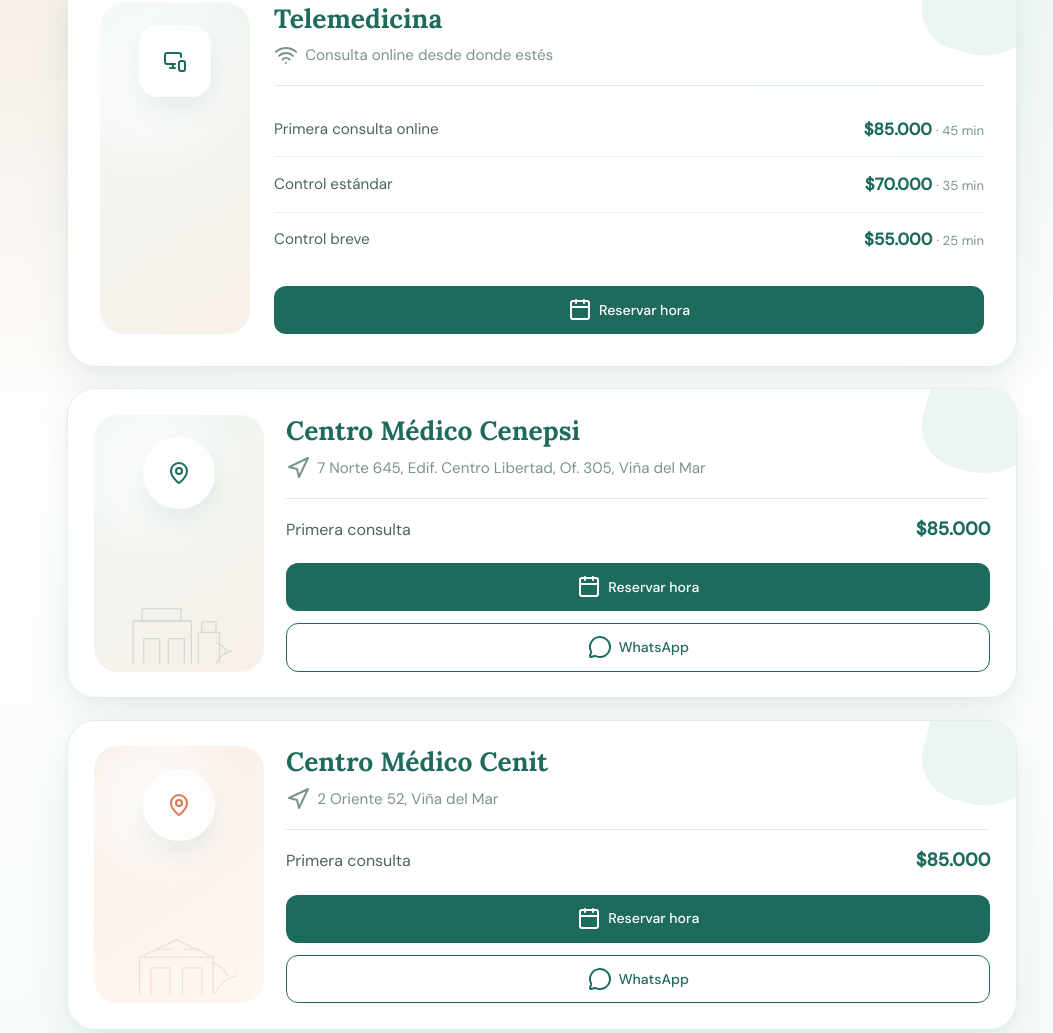
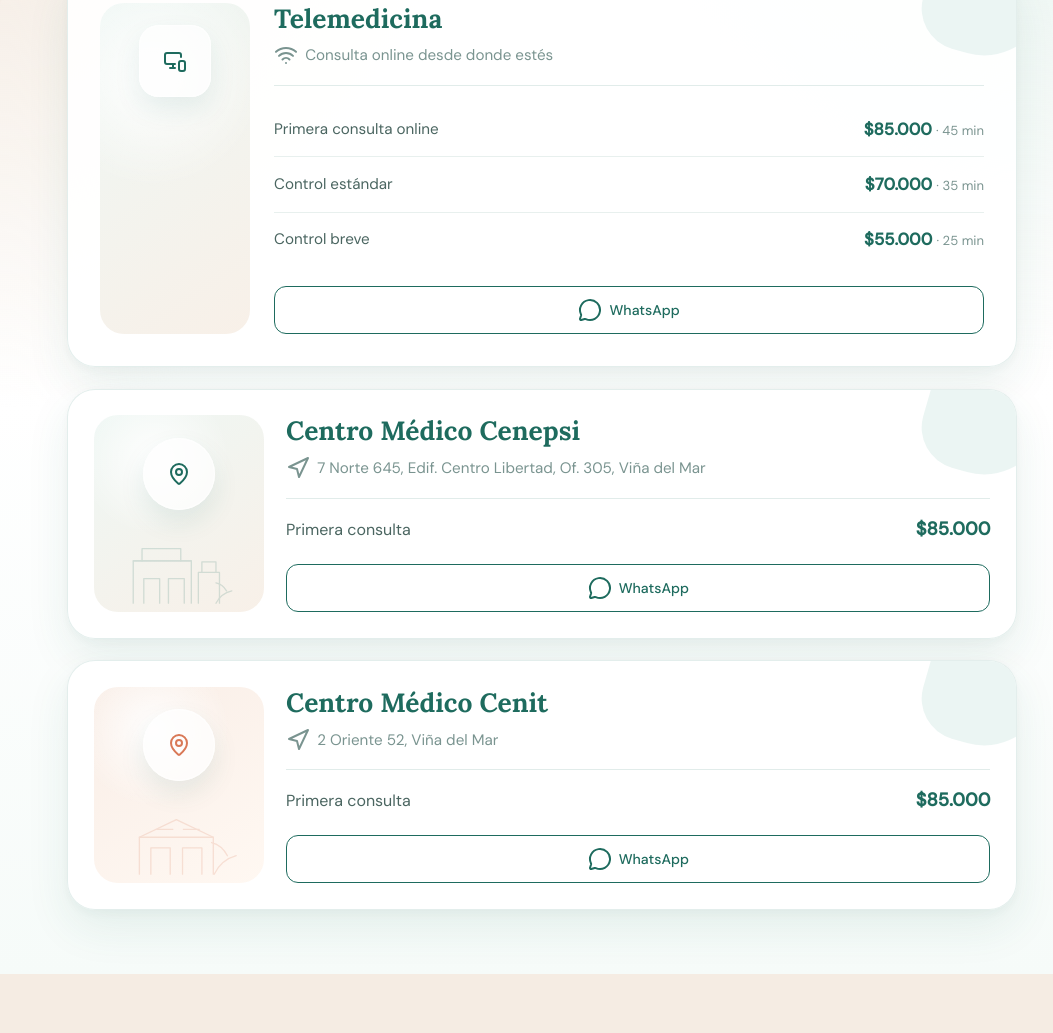
Before and after one commit to alonsogm23/senales-que-importan, a plain HTML site: page index.html in a window 1280 px wide. Shown: the part 3289-4322 px from the top of the page, without its empty margins (98-1151 px from the left). Drawn offline with nearby package versions, Linux system fonts and the light colour scheme.

Commit message:
Update index.html

```diff
--- a/index.html
+++ b/index.html
@@ -1827,11 +1827,12 @@
             </div>
 
             <div class="consulta-actions">
-              <a class="btn btn-primary" href="https://ff.healthatom.io/INQdgL" target="_blank" rel="noopener">
-                <span class="icon icon-sm" data-lucide="calendar"></span>
-                Reservar hora
-              </a>
-            </div>
+  <a class="btn btn-secondary" href="https://wa.me/56958280917" target="_blank" rel="noopener">
+    <span class="icon icon-sm" data-lucide="message-circle"></span>
+    WhatsApp
+  </a>
+</div>
+
           </div>
         </div>
 
@@ -1872,10 +1873,8 @@
             </div>
 
             <div class="consulta-actions two">
-              <a class="btn btn-primary" href="https://ff.healthatom.io/INQdgL" target="_blank" rel="noopener">
-                <span class="icon icon-sm" data-lucide="calendar"></span>
-                Reservar hora
-              </a>
+
+
 
               <a class="btn btn-secondary" href="https://wa.me/56950057586" target="_blank" rel="noopener">
                 <span class="icon icon-sm" data-lucide="message-circle"></span>
@@ -1921,10 +1920,6 @@
             </div>
 
             <div class="consulta-actions two">
-              <a class="btn btn-primary" href="https://ff.healthatom.io/INQdgL" target="_blank" rel="noopener">
-                <span class="icon icon-sm" data-lucide="calendar"></span>
-                Reservar hora
-              </a>
 
               <a class="btn btn-secondary" href="https://wa.me/56932655021" target="_blank" rel="noopener">
                 <span class="icon icon-sm" data-lucide="message-circle"></span>
```
